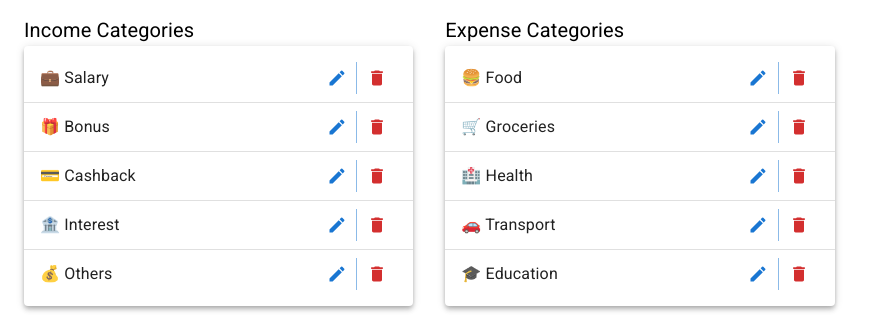
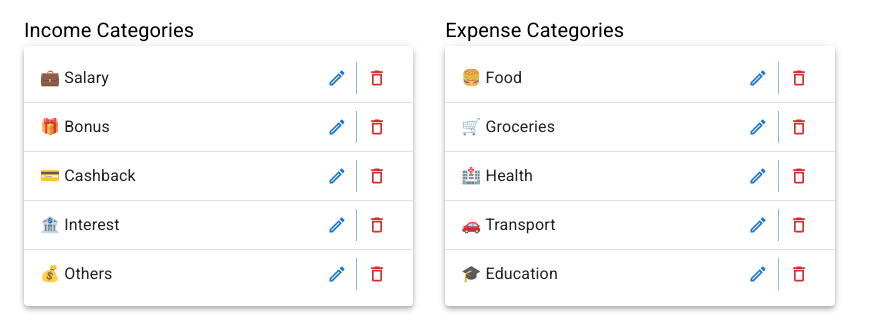
Before and after one commit to vmanidev/cash-caddy, a React (Vite) app: page /categories in a window 1280 px wide. Shown: the part 152-486 px from the top of the page, without its empty margins (0-880 px from the left). Built offline with nearby package versions, Linux system fonts and the light colour scheme.

Commit message:
feat(ui): update edit and delete icons

```diff
--- a/src/features/transaction-management/transactionTable/TransactionRows.tsx
+++ b/src/features/transaction-management/transactionTable/TransactionRows.tsx
@@ -1,9 +1,9 @@
 import {
   AccountBalance,
   CalendarMonth,
-  Delete,
+  DeleteOutlineOutlined,
   Description,
-  Edit,
+  EditOutlined,
   NorthEast,
   Payments,
   SouthWest,
@@ -159,10 +159,10 @@ function TransactionRows({ page, rowsPerPage }: Props) {
                       })
                     }
                   >
-                    <Edit />
+                    <EditOutlined />
                   </Button>
                   <Button onClick={() => (id ? showDeleteModal(id) : null)}>
-                    <Delete color="error" />
+                    <DeleteOutlineOutlined color="error" />
                   </Button>
                 </ButtonGroup>
               </TableCell>
@@ -204,7 +204,7 @@ function TransactionRows({ page, rowsPerPage }: Props) {
                 color="error"
                 onClick={() => deleteTransactionRow()}
               >
-                <Delete /> Delete
+                <DeleteOutlineOutlined /> Delete
               </Button>
               <Button
                 variant="outlined"
--- a/src/pages/Categories.tsx
+++ b/src/pages/Categories.tsx
@@ -13,7 +13,7 @@ import AppHeader from "../components/common/Header";
 import AppFooter from "../components/common/Footer";
 import { useDispatch, useSelector } from "react-redux";
 import type { IncomeExpensesItem } from "../store/types";
-import { Delete, Edit } from "@mui/icons-material";
+import { DeleteOutlineOutlined, EditOutlined } from "@mui/icons-material";
 import { Fragment, useState } from "react";
 import UpdateCategory from "../features/category-management/UpdateCategory";
 import type { UpdateCategoryStateProps } from "../models/categories";
@@ -66,14 +66,14 @@ function Categories() {
                     secondaryAction={
                       <ButtonGroup variant="text">
                         <Button onClick={() => editCategoryItem(item, type)}>
-                          <Edit fontSize="small" />
+                          <EditOutlined fontSize="small" />
                         </Button>
                         <Button
                           onClick={() =>
                             dispatch(deleteCategory({ name: item, type }))
                           }
                         >
-                          <Delete color="error" fontSize="small" />
+                          <DeleteOutlineOutlined color="error" fontSize="small" />
                         </Button>
                       </ButtonGroup>
                     }
```
